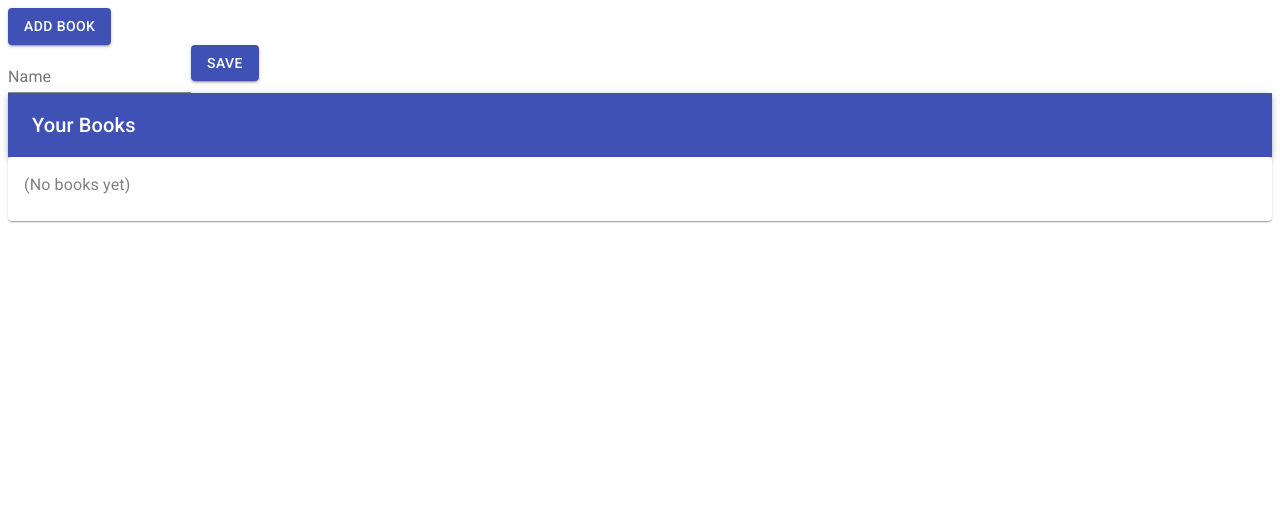
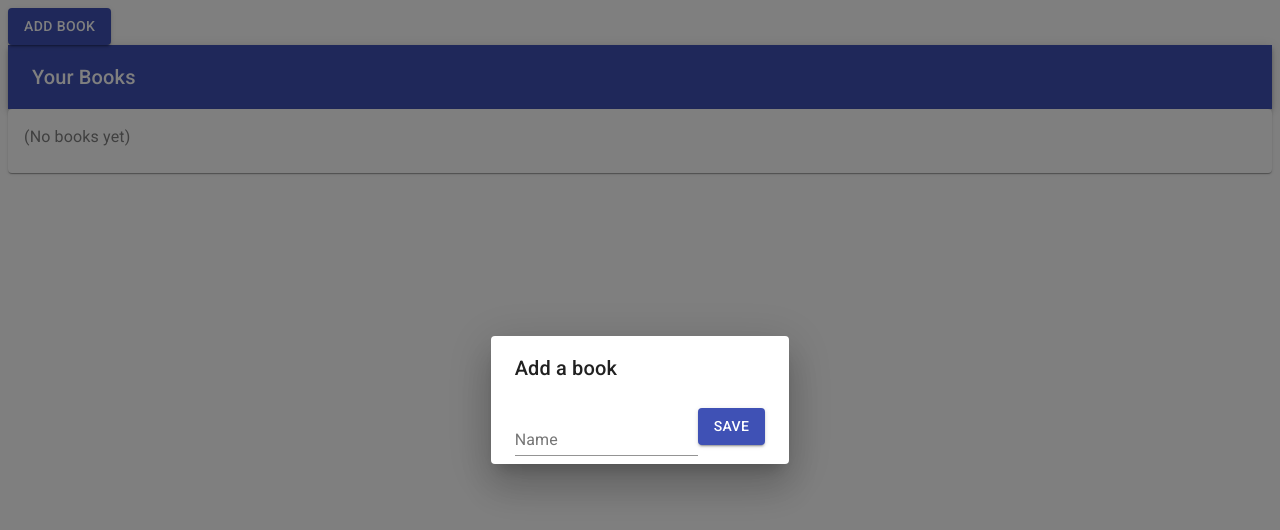
Before and after one commit to tommywilczek/book-review-app, a React (Vite) app: page / in a window 1280 px wide. Both pictures are taken after a click on the button "ADD BOOK". Shown: the top 530 px of the page. Built offline with nearby package versions, Linux system fonts and the light colour scheme.

Commit message:
Added a modal for the form field

```diff
--- a/src/BookListPage.js
+++ b/src/BookListPage.js
@@ -1,5 +1,11 @@
 import React, { Component } from 'react';
 import Button from '@material-ui/core/Button';
+import Dialog from '@material-ui/core/Dialog';
+import DialogTitle from '@material-ui/core/DialogTitle';
+import DialogContent from '@material-ui/core/DialogContent';
+import DialogContentText from '@material-ui/core/DialogContentText';
+import Typography from '@material-ui/core/Typography';
+
 import NewBookForm from './NewBookForm';
 import BookList from './BookList';
 
@@ -20,31 +26,36 @@ export default class BookListPage extends Component {
       );
     }
 
-    showNewBookForm = () => {
+    openModal = () => {
       this.setState({ shouldShowNewBookForm: true });
     }
 
-    renderNewBookForm() {
-      if (this.state.shouldShowNewBookForm) {
-        return <NewBookForm
-          onSave={this.addBook}
-        />;
-      }
+    closeModal = () => {
+      this.setState({ shouldShowNewBookForm: false });
     }
 
     render() {
-      const { bookNames } = this.state;
+      const {
+        bookNames,
+        shouldShowNewBookForm
+      } = this.state;
 
       return (
         <div>
           <Button
             variant="contained" color="primary"
             data-test="addBookBtn"
-            onClick={this.showNewBookForm}
+            onClick={this.openModal}
           >
             Add Book
           </Button>
-          {this.renderNewBookForm()}
+          <Dialog open={shouldShowNewBookForm} onClose={this.closeModal} aria-labelledby="add-book-dialog-title">
+            <DialogTitle id="add-book-dialog-title">Add a book</DialogTitle>
+            <DialogContent>
+              <NewBookForm onSave={this.addBook} />
+            </DialogContent>
+          </Dialog>
+
           <BookList bookNames={bookNames} />
         </div>
       );
```
